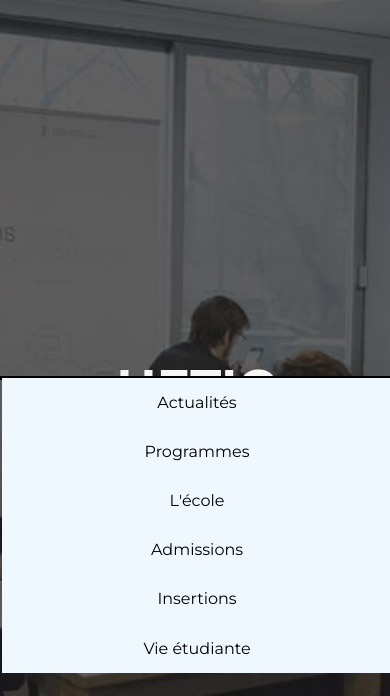
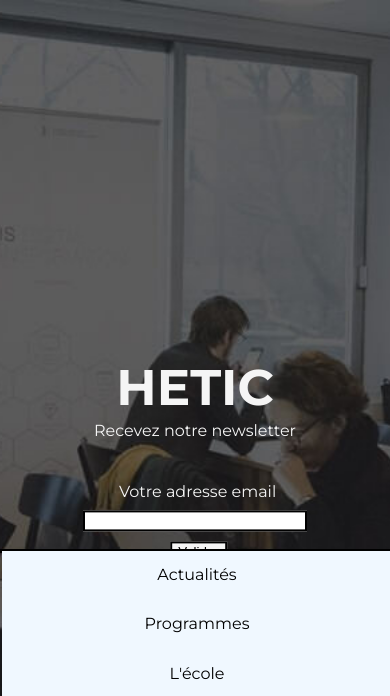
Before and after one commit to tanamanda13/integration_partielS1, a website built with Parcel: page src/index.html in a window 390 px wide. Both pictures are taken after a click on the element "MENU". Shown: the top 696 px of the page. Built offline with nearby package versions, Linux system fonts and the light colour scheme.

Commit message:
scss menu fixed

```diff
--- a/src/scss/styles.scss
+++ b/src/scss/styles.scss
@@ -124,14 +124,6 @@
   margin-left: 42px;
 }
 
-// .logo * {
-//   color: rgb(0, 255, 128);
-// }
-
-// .logo {
-//   text-align: center;
-//   transform: translateY(-50%);
-// }
 .logo {
   display: none;
 }
@@ -181,19 +173,16 @@
   }
 
   .menu--show {
-   //display: none;
     display : flex;
     opacity: 1;
     background-color: aliceblue;
     border: solid 2px black;
-    position : relative;
-    top: 376px;
-    //left: 50px;
-    //text-align: center;
+    position : absolute;
+    width: 100vw;
+    top: 65%;
     z-index: 10;
 
     .menu__links {
-      //display: block;
       display: flex;
       flex-direction: column;
       align-items: center;
@@ -203,7 +192,6 @@
       height: 35vh;
       li {
         padding: 8px;
-        //text-align: center;
       }
     }
   }
```
